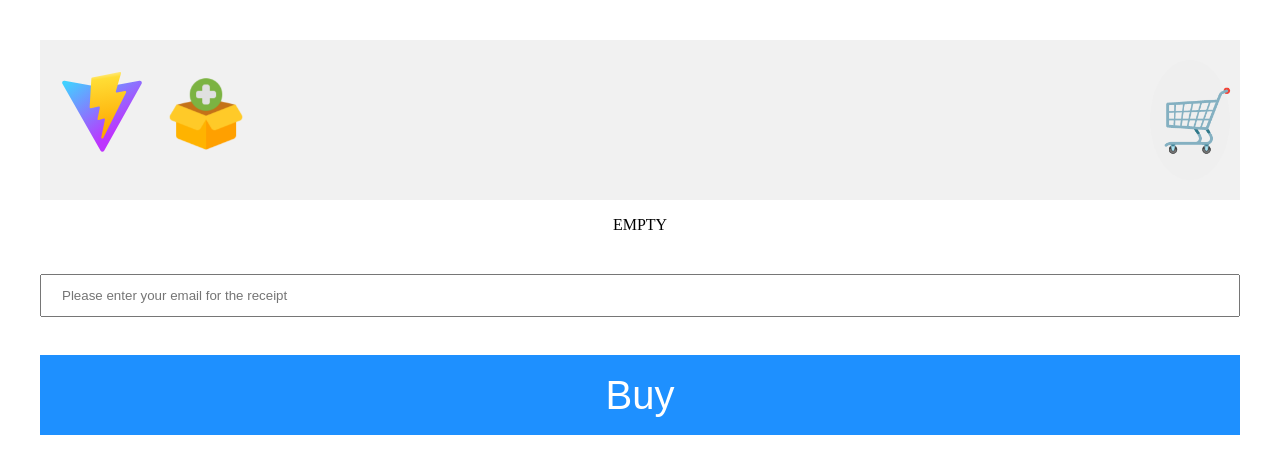
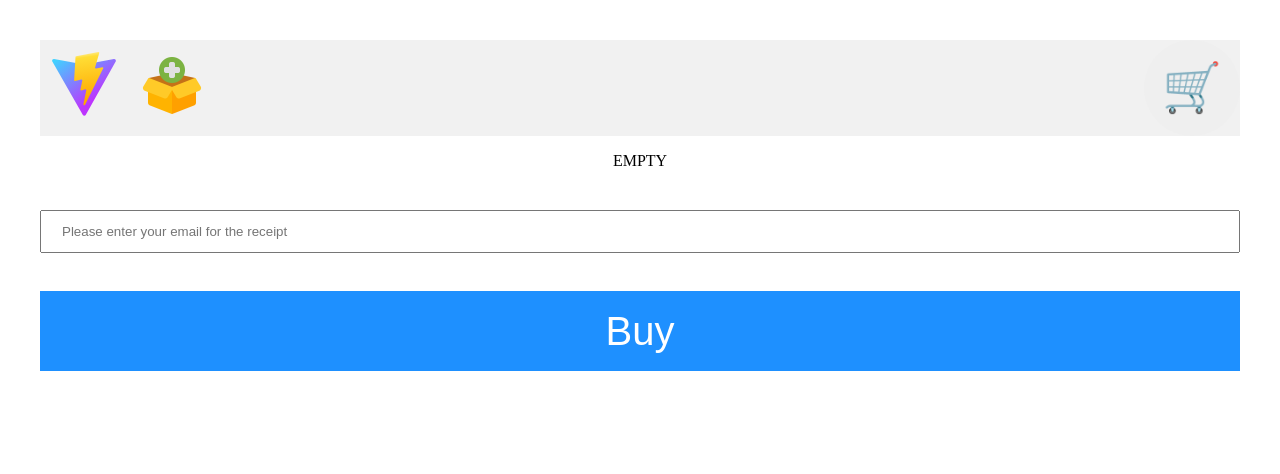
Before and after one commit to SpicyChickenDoang/Aidil_Rifqi_FE_Simple_Online_Shop, a React (Vite) app: page /checkout in a window 1280 px wide. Shown: the top 474 px of the page. Built offline with nearby package versions, Linux system fonts and the light colour scheme.

Commit message:
update little css

```diff
--- a/src/css/header.css
+++ b/src/css/header.css
@@ -2,23 +2,23 @@
 .header {
   overflow: hidden;
   background-color: #f1f1f1;
-  padding: 20px 10px;
+  /* padding: 20px 10px; */
   /* width: 100%; */
 }
 
 .header a {
   float: left;
   padding: 12px;
-  width: 80px;
-  height: 80px;
+  width: 2em;
+  height: 2em;
 }
 .header a img{
-  width: 80px;
-  height: 80px;
+  width: 2em;
+  height: 2em;
 }
 
 .header a.logo {
-  font-size: 25px;
+  font-size: 2em;
   font-weight: bold;
 }
 
@@ -32,11 +32,11 @@
 }
 
 .button {
-  font-size: 60px;
+  font-size: 3em;
   right: 20px;
   padding: 10px;
   border: none;
-  width: 80px;
+  width: 2em;
   height: 2em;
   will-change: filter;
   transition: filter 300ms;
```
